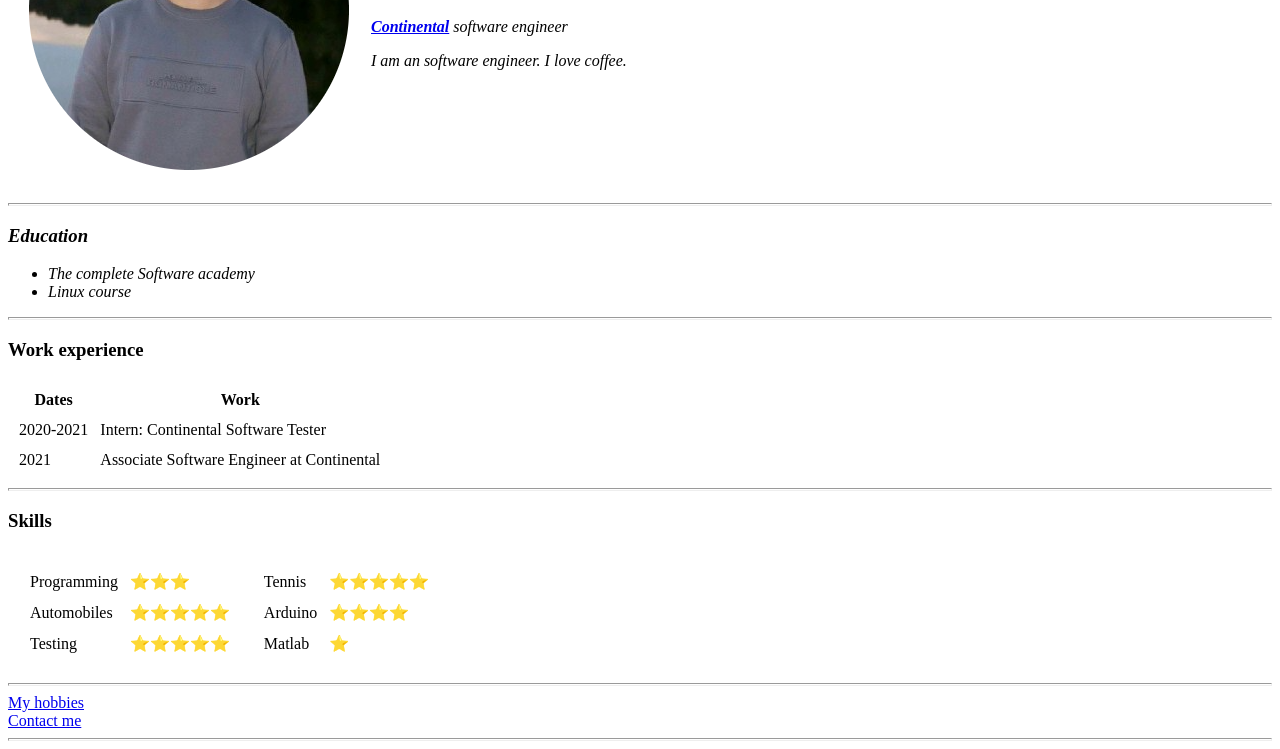
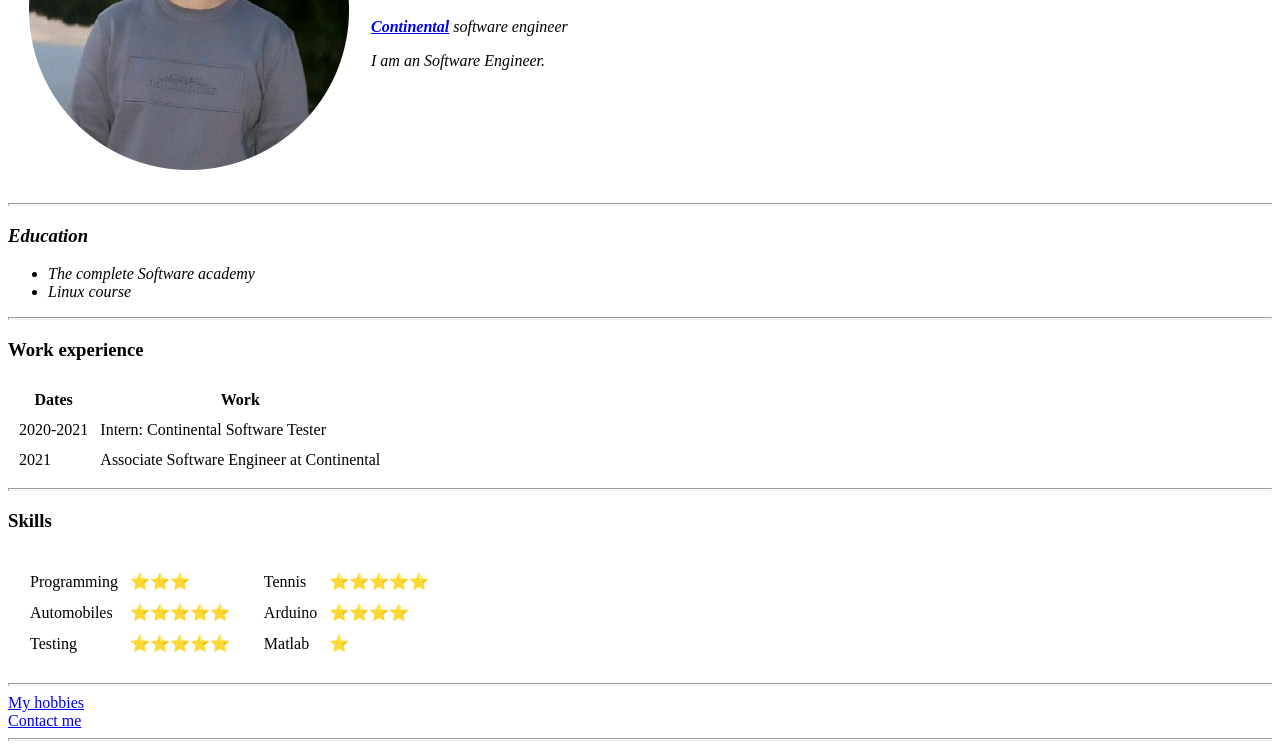
Before and after one commit to AndreiBurlibasa/cv, a plain HTML site: page index.html in a window 1280 px wide. Shown: the part 179-928 px from the top of the page. Drawn offline with Linux system fonts and the light colour scheme.

Commit message:
status change

```diff
--- a/index.html
+++ b/index.html
@@ -13,7 +13,7 @@
       <td>
         <h1>Andrei Burlibasa</h1>
         <p><em><strong><a href="https://www.continental.com/en/">Continental</a></strong> software engineer</em></p>
-        <p><em>I am an software engineer. I love coffee.</p>
+        <p><em>I am an Software Engineer.</p>
       </td>
     </tr>
   </table>
```
